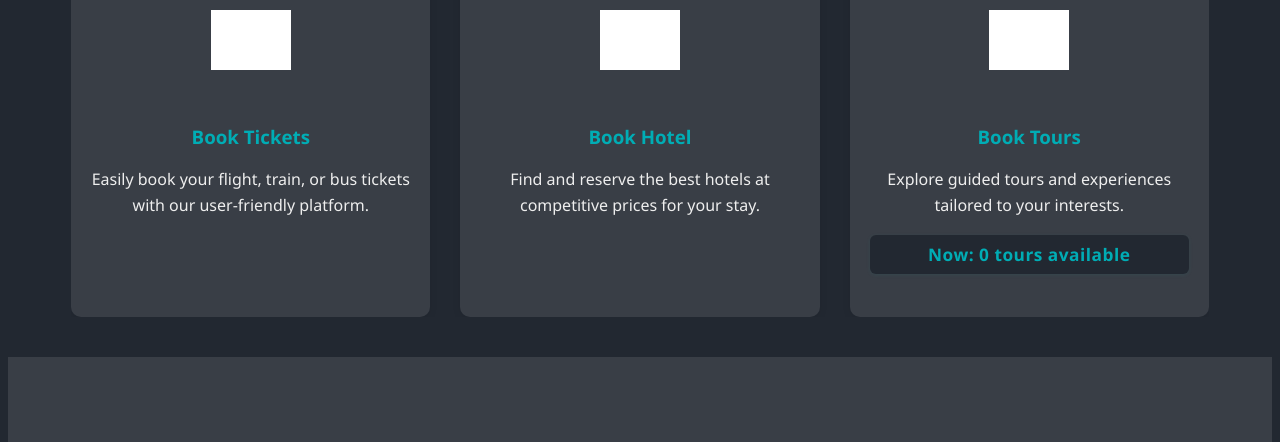
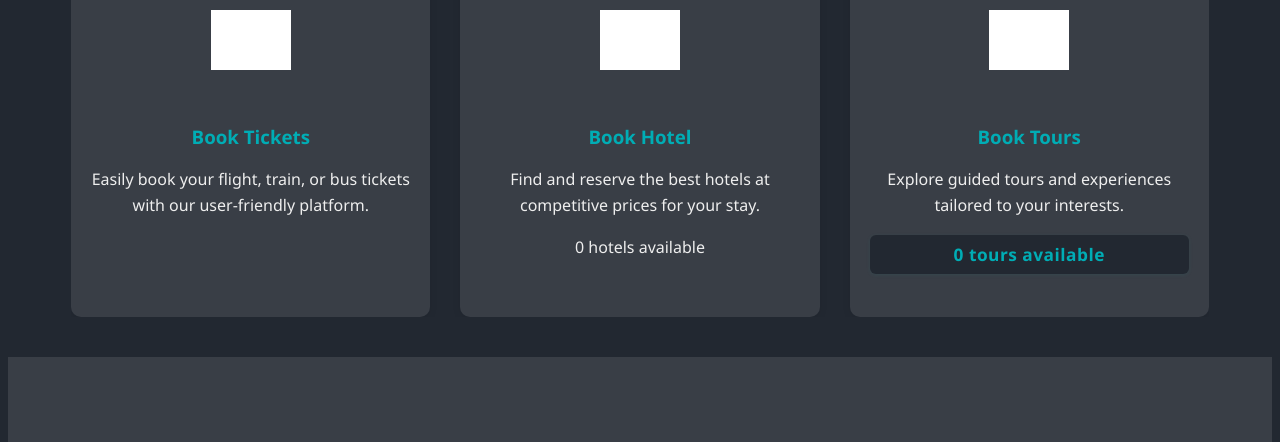
Before and after one commit to Le-ArteX/Avestra-Travel-Agency, a PHP site: page /homePage.php in a window 1280 px wide. Shown: the part 633-1075 px from the top of the page. Run offline with PHP 8.4, Linux system fonts and the light colour scheme; the visitor is signed in with stand-in values (Sample User, id 1); data that the repository does not hold is empty; grey boxes are pictures that could not be loaded.

Commit message:
added count of active hotels

```diff
--- a/Admin/views/homePage.php
+++ b/Admin/views/homePage.php
@@ -1,7 +1,17 @@
 <?php
 session_start();
 include('../database/MaintenanceCheck.php');
+
 include('../database/ToursData.php');
+include('../database/HotelsData.php');
+
+// Helper: count active hotels
+function getActiveHotelsCount(array $hotels): int {
+    return count(array_filter($hotels, function ($hotel) {
+        return isset($hotel['status']) && strcasecmp($hotel['status'], 'Active') === 0;
+    }));
+}
+$activeHotelsCount = getActiveHotelsCount($hotels);
 
 // Check if maintenance mode is enabled - allow admin bypass
 checkMaintenanceMode(true);
@@ -94,12 +104,13 @@ $activeToursCount = getActiveToursCount($tours);
                 <img src="../images/hotel.png" alt="Book Hotel Icon">
                 <h3>Book Hotel</h3>
                 <p>Find and reserve the best hotels at competitive prices for your stay.</p>
+                <p class="hotels-count-box"><?php echo $activeHotelsCount; ?> hotels available</p>
             </div>
             <div class="box">
                 <img src="../images/tour.png" alt="Book Tour Icon">
                 <h3>Book Tours</h3>
                 <p>Explore guided tours and experiences tailored to your interests.</p>
-                <p class="tours-count-box">Now: <?php echo $activeToursCount; ?> tours available</p>
+                <p class="tours-count-box"><?php echo $activeToursCount; ?> tours available</p>
             </div>
         </div>
     </section>
```
